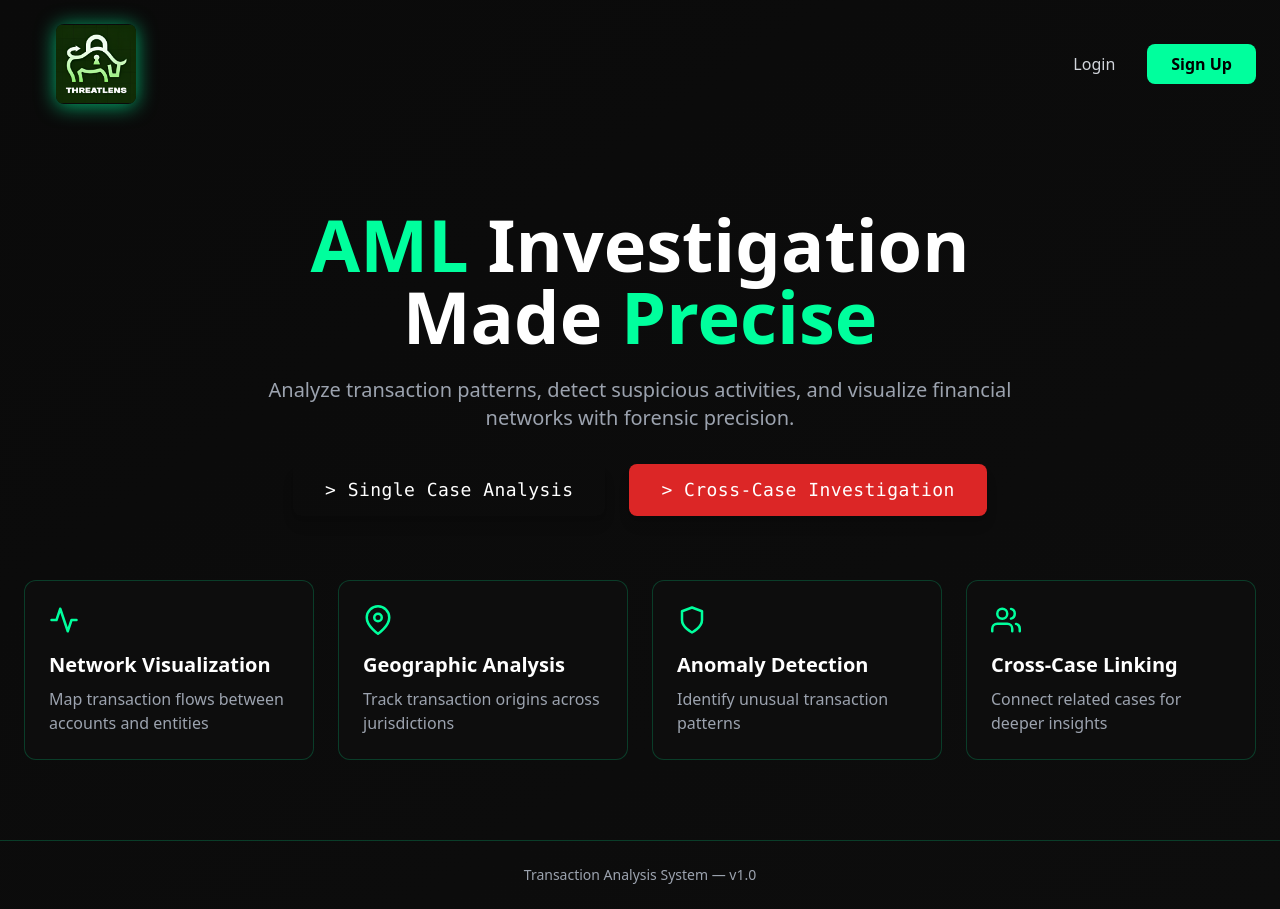
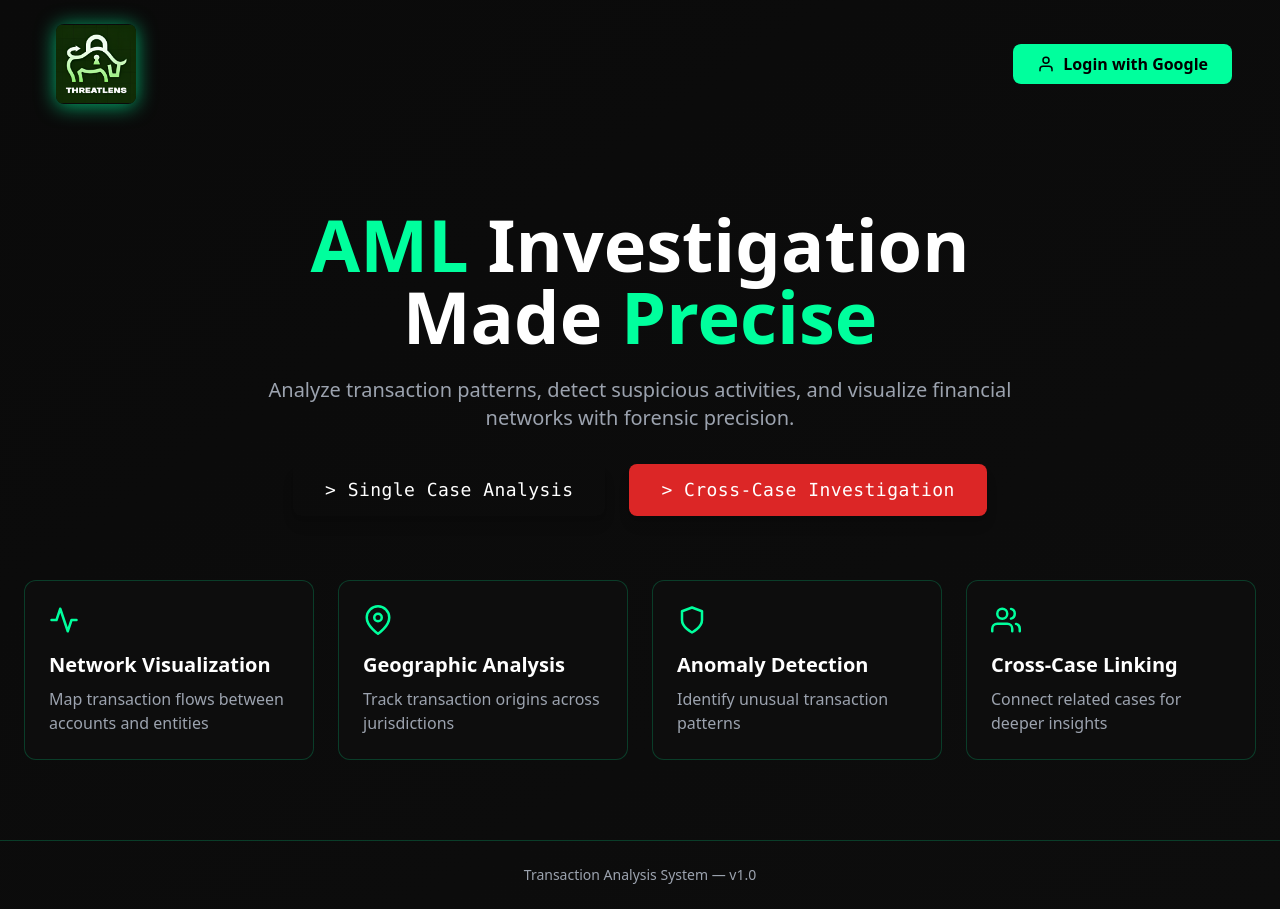
Before and after one commit to innovatewithkishlay/BankLayerTracker, a React (Vite) app in the folder frontend/: page / in a window 1280 px wide. Built offline with nearby package versions, Linux system fonts and the light colour scheme; no server answers.

Commit message:
change the type to commonjs mistakenly type

```diff
--- a/frontend/src/pages/Home.tsx
+++ b/frontend/src/pages/Home.tsx
@@ -1,10 +1,48 @@
 import { motion } from "framer-motion";
 import { useNavigate } from "react-router-dom";
 import { GlowingButton } from "../components/UI/GlowingButton";
-import { FiActivity, FiMapPin, FiShield, FiUsers } from "react-icons/fi";
+import {
+  FiActivity,
+  FiMapPin,
+  FiShield,
+  FiUsers,
+  FiUser,
+  FiLogOut,
+} from "react-icons/fi";
+import { useAuth } from "../contexts/AuthContext";
+import { useEffect } from "react";
+import toast from "react-hot-toast";
 
 export const Home = () => {
   const navigate = useNavigate();
+  const { user, loading, logout } = useAuth();
+
+  // Show welcome toast when user logs in
+  useEffect(() => {
+    if (user) {
+      toast.success(`Welcome back, ${user.name}!`, {
+        style: {
+          background: "#0d0d0d",
+          color: "#00ff9d",
+          border: "1px solid #00ff9d50",
+        },
+        icon: "👋",
+      });
+    }
+  }, [user]);
+
+  // Loading state
+  if (loading) {
+    return (
+      <div className="min-h-screen bg-gradient-to-br from-[#0a0a0a] to-[#0d0d0d] flex items-center justify-center">
+        <motion.div
+          animate={{ rotate: 360 }}
+          transition={{ duration: 2, repeat: Infinity, ease: "linear" }}
+          className="w-16 h-16 border-4 border-[#00ff9d] border-t-transparent rounded-full"
+        />
+      </div>
+    );
+  }
 
   return (
     <div className="min-h-screen bg-gradient-to-br from-[#0a0a0a] to-[#0d0d0d] text-white overflow-hidden flex flex-col">
@@ -23,19 +61,39 @@ export const Home = () => {
           />
         </div>
 
-        <div className="flex items-center space-x-4">
-          <button
-            onClick={() => navigate("/login")}
-            className="px-4 py-2 text-gray-300 hover:text-[#00ff9d] transition-colors"
-          >
-            Login
-          </button>
-          <button
-            onClick={() => navigate("/signup")}
-            className="px-6 py-2 bg-[#00ff9d] text-black rounded-lg font-semibold hover:bg-[#00ff9d]/90 transition-all"
-          >
-            Sign Up
-          </button>
+        <div className="flex items-center space-x-4 pr-6">
+          {user ? (
+            <motion.div className="relative group" whileHover={{ scale: 1.05 }}>
+              <button className="flex items-center space-x-2 px-4 py-2 bg-[#00ff9d]/10 hover:bg-[#00ff9d]/20 rounded-lg transition-colors">
+                <FiUser className="text-2xl text-[#00ff9d]" />
+                <span className="text-gray-300">{user.email}</span>
+              </button>
+
+              {/* Dropdown menu */}
+              <motion.div
+                initial={{ opacity: 0, y: -10 }}
+                animate={{ opacity: 1, y: 0 }}
+                className="absolute right-0 mt-2 w-48 bg-[#0d0d0d] border border-[#00ff9d]/20 rounded-lg shadow-xl overflow-hidden"
+              >
+                <button
+                  onClick={logout}
+                  className="w-full px-4 py-3 text-left text-gray-300 hover:bg-[#00ff9d]/10 hover:text-[#00ff9d] transition-colors flex items-center gap-2"
+                >
+                  <FiLogOut className="ml-2" />
+                  Log Out
+                </button>
+              </motion.div>
+            </motion.div>
+          ) : (
+            <motion.a
+              href={`${import.meta.env.VITE_APP_GOOGLE_AUTH_URL}`}
+              whileHover={{ scale: 1.05 }}
+              className="px-6 py-2 bg-[#00ff9d] text-black rounded-lg font-semibold hover:bg-[#00ff9d]/90 transition-all flex items-center gap-2"
+            >
+              <FiUser className="text-lg" />
+              Login with Google
+            </motion.a>
+          )}
         </div>
       </nav>
 
@@ -127,6 +185,7 @@ export const Home = () => {
   );
 };
 
+// Sub-components
 const TerminalText = ({ text }: { text: string }) => (
   <span className="font-mono tracking-wide">{`> ${text}`}</span>
 );
```
Also changed, not shown: 1 other file (tests, documents, lock files or other folders).
